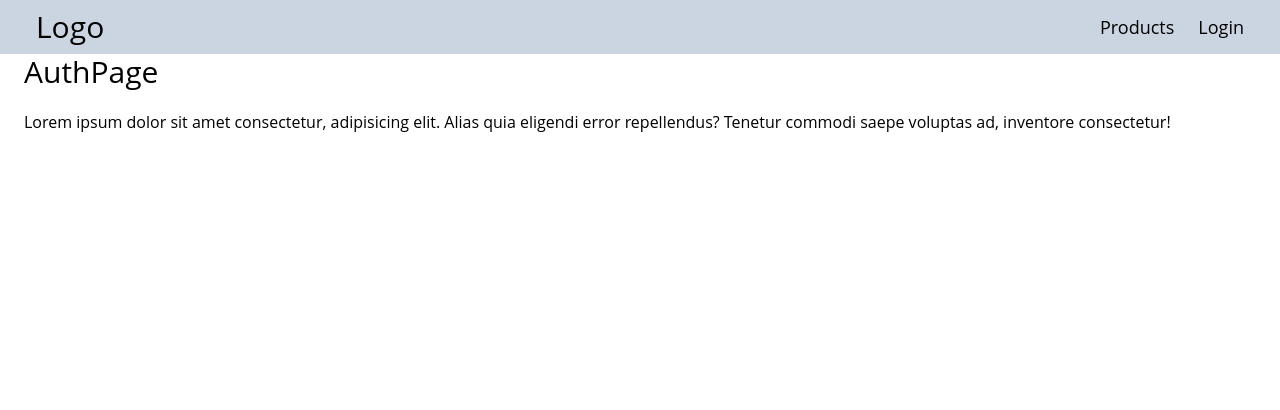
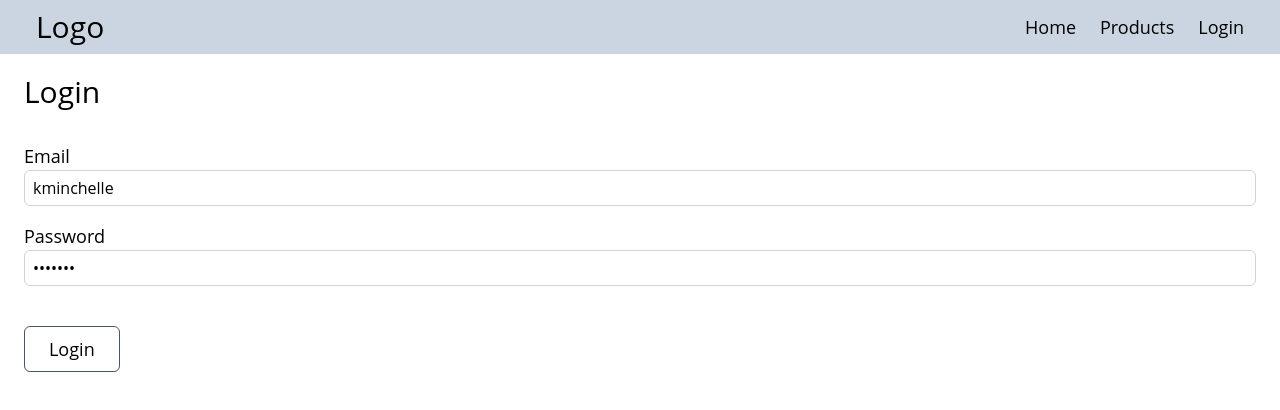
Before and after one commit to Tarvydas-Sarunas/11_react_formik_conext_api, a React (Vite) app: page /auth/login in a window 1280 px wide. Shown: the top 410 px of the page. Built offline with nearby package versions, Linux system fonts and the light colour scheme.

Commit message:
login works

```diff
--- a/src/components/auth/Login.jsx
+++ b/src/components/auth/Login.jsx
@@ -56,7 +56,7 @@ function sendAxiosRequest(dataToSend) {
 }
 
   return (
-    <div className='container'>
+    <div className='mt-5'>
       <h2 className='text-3xl mb-8'>Login</h2>
 
 {/* 3. shove error in p tag formated as error */}
--- a/src/components/layout/Header.jsx
+++ b/src/components/layout/Header.jsx
@@ -10,9 +10,10 @@ export default function Header({isUserLoggedIn}) {
         <h2 className='text-3xl p-3 leading-none'>Logo</h2>
       </Link>
       <nav>
+        <NavLink className='text-lg p-3 hover:bg-slate-700 hover:text-white' to={'/'}>Home</NavLink>
         {isUserLoggedIn && <NavLink className='text-lg p-3 hover:bg-slate-700 hover:text-white' to={'/products/add'}>Add Products</NavLink>}
         <NavLink className='text-lg p-3 hover:bg-slate-700 hover:text-white' to={'/products'}>Products</NavLink>
-        {!isUserLoggedIn && <NavLink className='text-lg p-3 hover:bg-slate-700 hover:text-white' to={'/login'}>Login</NavLink>}
+        {!isUserLoggedIn && <NavLink className='text-lg p-3 hover:bg-slate-700 hover:text-white' to={'/auth/login'}>Login</NavLink>}
         {isUserLoggedIn && <button className='text-lg p-3 hover:bg-slate-700 hover:text-white'>Logout</button>}
       </nav>
       </div>
--- a/src/pages/AddProductPage.jsx
+++ b/src/pages/AddProductPage.jsx
@@ -1,10 +1,10 @@
 import React from 'react'
+import AddProduct from '../components/products/AddProduct'
 
 export default function AddProductPage() {
   return (
-    <div className='container'>
-      <h1 className='text-3xl mb-5'>AddProductPage</h1>
-      <p>Lorem ipsum dolor sit amet consectetur, adipisicing elit. Alias quia eligendi error repellendus? Tenetur commodi saepe voluptas ad, inventore consectetur!</p>
+    <div>
+      <AddProduct />
     </div>
   )
 }
--- a/src/pages/AuthPage.jsx
+++ b/src/pages/AuthPage.jsx
@@ -1,10 +1,10 @@
 import React from 'react'
+import Login from '../components/auth/Login'
 
-export default function AuthPage() {
+export default function AuthPage({onLogin}) {
   return (
     <div className='container'>
-      <h1 className='text-3xl mb-5'>AuthPage</h1>
-      <p>Lorem ipsum dolor sit amet consectetur, adipisicing elit. Alias quia eligendi error repellendus? Tenetur commodi saepe voluptas ad, inventore consectetur!</p>
+      <Login onLogin={onLogin}/>
     </div>
   )
 }
--- /dev/null
+++ b/src/pages/UnAuthorizedPage.jsx
@@ -0,0 +1,10 @@
+import React from 'react'
+
+export default function UnAuthorizedPage() {
+  return (
+    <div className='container'>
+      <h1 className='text-3xl mb-5'>UnAuthorizedPage</h1>
+      <p>Please login to see the page</p>
+    </div>
+  )
+}
```
